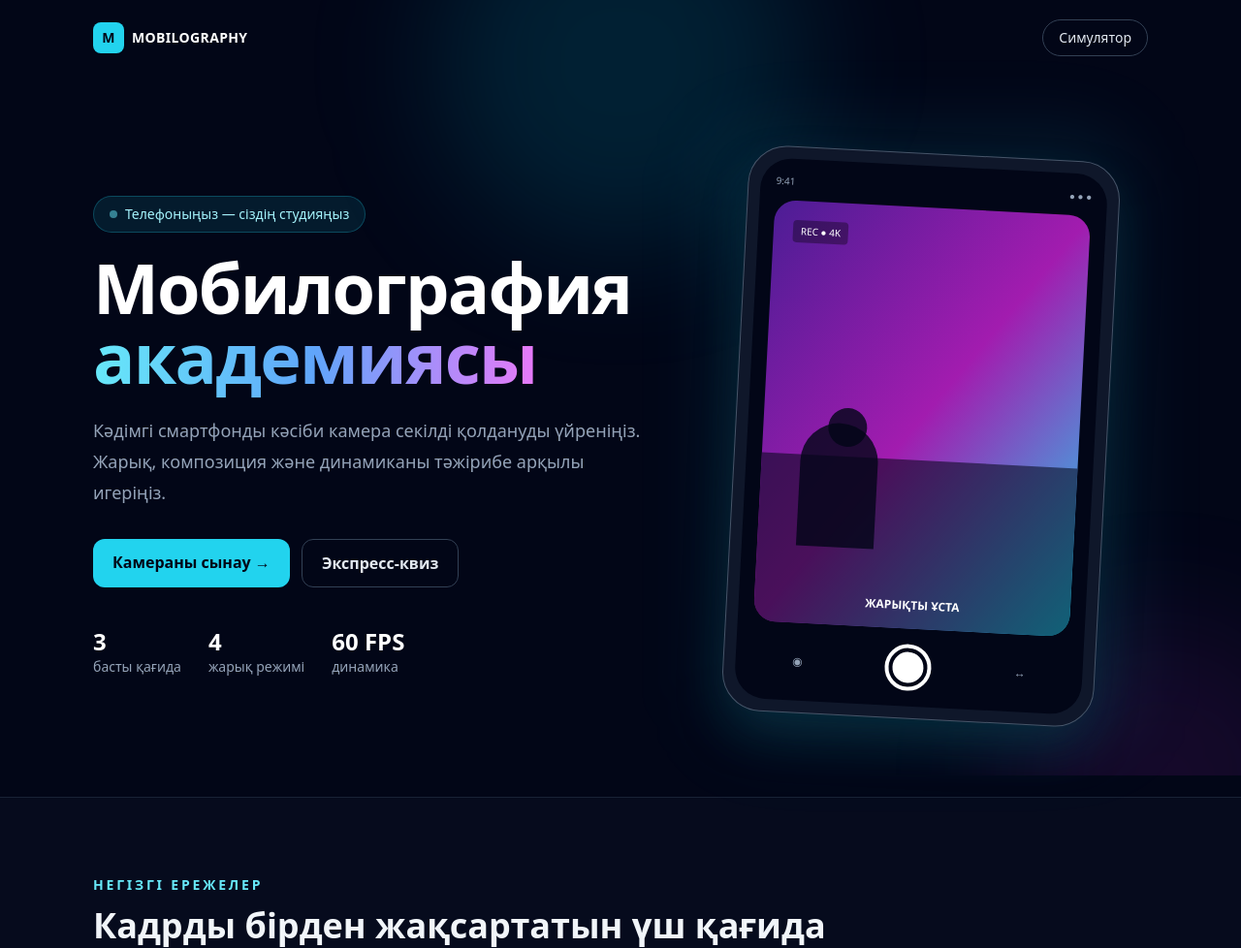
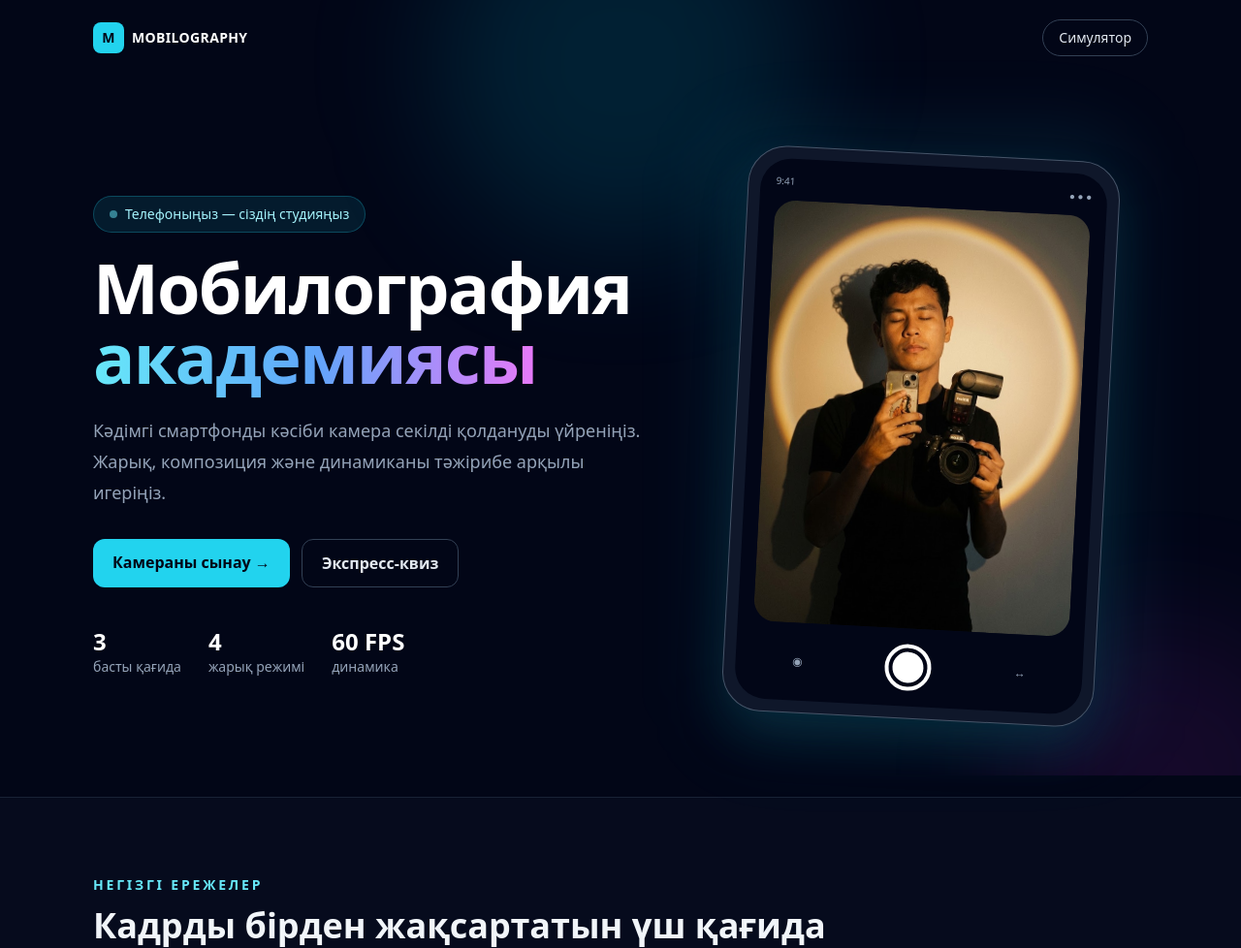
Before and after one commit to intimakmuhamedali-dotcom/mobilography-academy, a plain HTML site: page index.html in a window 1280 px wide. Shown: the top 978 px of the page at 97% size. Drawn offline with nearby package versions, Linux system fonts and the light colour scheme.

Commit message:
Add files via upload

```diff
--- a/index.html
+++ b/index.html
@@ -61,11 +61,8 @@
         <div class="relative rotate-3 rounded-[2.5rem] border border-slate-600 bg-slate-900 p-3 shadow-2xl shadow-cyan-950/80">
           <div class="rounded-[2rem] bg-slate-950 p-4">
             <div class="mb-3 flex items-center justify-between text-[10px] text-slate-400"><span>9:41</span><span>● ● ●</span></div>
-            <div class="relative aspect-[3/4] overflow-hidden rounded-[1.4rem] bg-gradient-to-br from-violet-900 via-fuchsia-700 to-cyan-400">
-              <div class="absolute inset-0 noise opacity-20"></div><div class="absolute bottom-0 h-2/5 w-full bg-slate-950/55"></div>
-              <div class="absolute bottom-20 left-10 h-32 w-20 rounded-t-full bg-slate-950/80"></div><div class="absolute bottom-[11.5rem] left-[4.2rem] h-10 w-10 rounded-full bg-slate-950/80"></div>
-              <div class="absolute left-5 top-5 rounded bg-black/35 px-2 py-1 text-[10px] text-white">REC ● 4K</div>
-              <div class="absolute bottom-4 left-1/2 -translate-x-1/2 text-xs font-bold text-white">ЖАРЫҚТЫ ҰСТА</div>
+            <div class="relative aspect-[3/4] overflow-hidden rounded-[1.4rem] bg-slate-950">
+              <img src="foto-kameramen.jpeg" alt="Камерамен түсіріп тұрған мобилограф" class="h-full w-full object-cover" />
             </div>
             <div class="mt-4 flex items-center justify-around text-xs text-slate-400"><span>◉</span><span class="grid h-12 w-12 place-items-center rounded-full border-4 border-white"><i class="h-8 w-8 rounded-full bg-white"></i></span><span>↔</span></div>
           </div>
```
